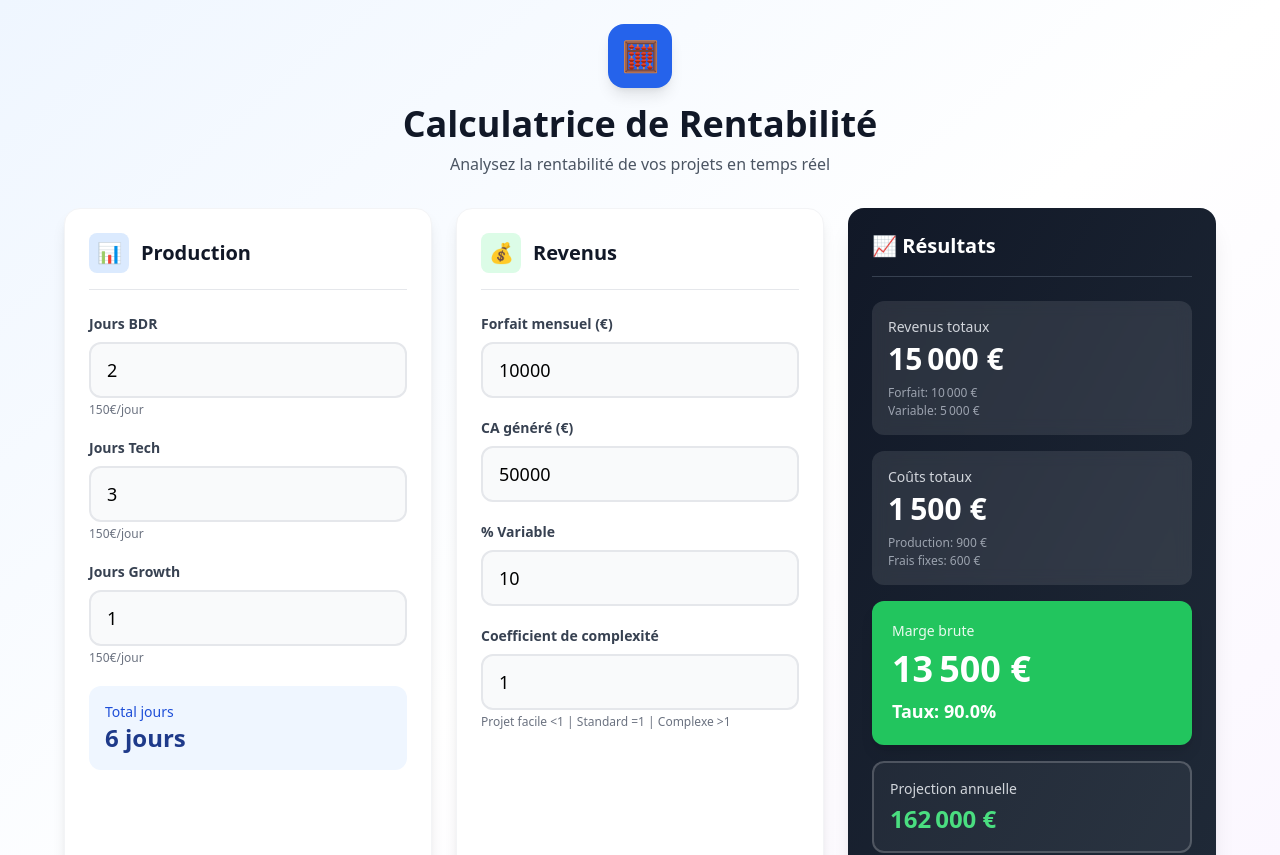
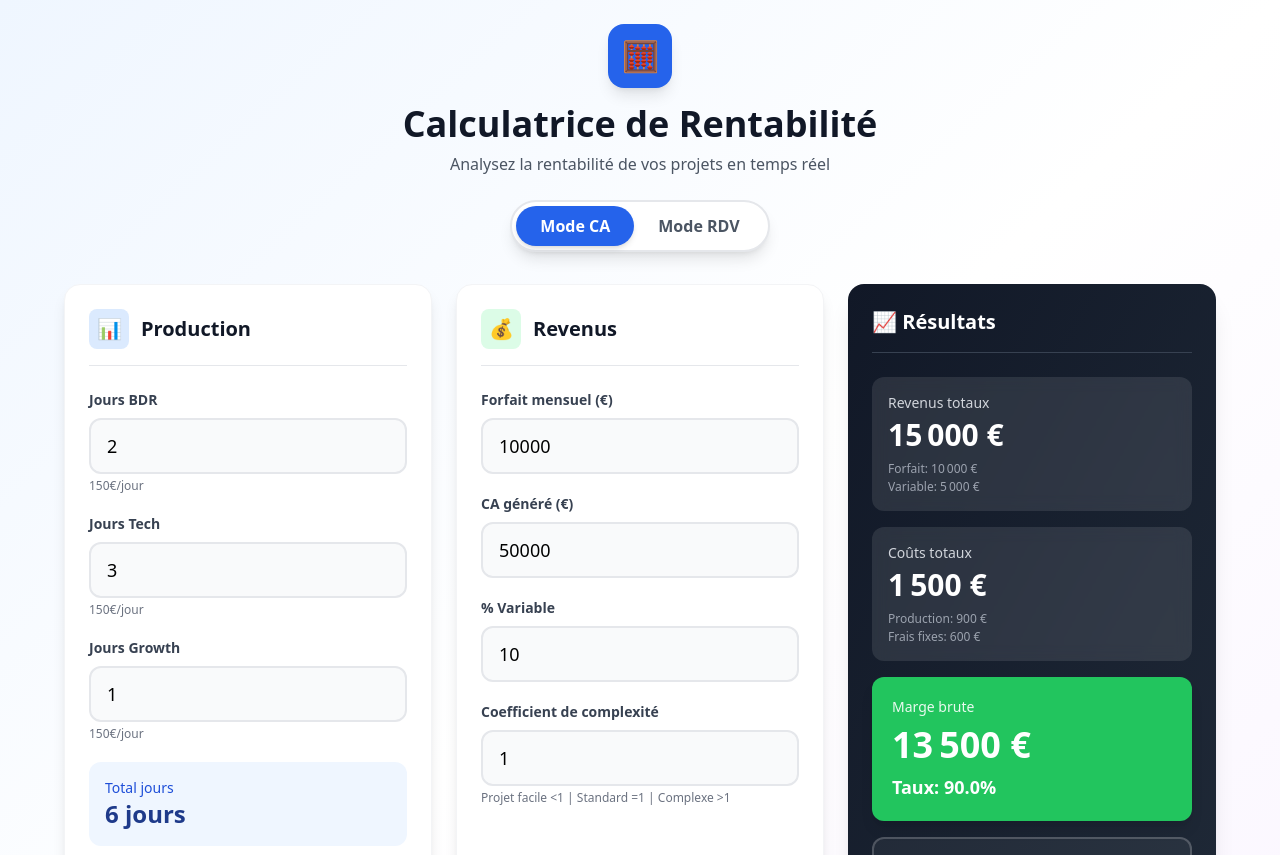
Before and after one commit to thomasbourhis/calcurenta, a React (Vite) app: page / in a window 1280 px wide. Shown: the top 855 px of the page. Built offline with nearby package versions, Linux system fonts and the light colour scheme.

Commit message:
Update App.jsx

```diff
--- a/src/App.jsx
+++ b/src/App.jsx
@@ -1,13 +1,20 @@
 import React, { useState } from 'react';
 
 export default function App() {
+  const [mode, setMode] = useState('CA'); // 'CA' ou 'RDV'
   const [joursBDR, setJoursBDR] = useState(2);
   const [joursTech, setJoursTech] = useState(3);
   const [joursGrowth, setJoursGrowth] = useState(1);
   const [forfaitMensuel, setForfaitMensuel] = useState(10000);
+
+  // Mode CA
   const [caGenere, setCaGenere] = useState(50000);
   const [pourcentageVariable, setPourcentageVariable] = useState(10);
   const [coefficient, setCoefficient] = useState(1.0);
+
+  // Mode RDV
+  const [cpl, setCpl] = useState(50);
+  const [nbRdv, setNbRdv] = useState(100);
 
   // COÛTS MODIFIABLES ICI (non visibles par l'utilisateur)
   const COUT_BDR = 150;
@@ -18,7 +25,11 @@ export default function App() {
   const coutsProduction = (joursBDR * COUT_BDR) + (joursTech * COUT_TECH) + (joursGrowth * COUT_GROWTH);
   const coutsTotal = coutsProduction + FRAIS_FIXES_PAR_CLIENT;
 
-  const variable = (caGenere * pourcentageVariable / 100) * coefficient;
+  // Calcul du variable selon le mode
+  const variable = mode === 'CA'
+    ? (caGenere * pourcentageVariable / 100) * coefficient
+    : cpl * nbRdv;
+
   const revenusTotal = forfaitMensuel + variable;
 
   const margeBrute = revenusTotal - coutsTotal;
@@ -40,6 +51,30 @@ export default function App() {
           </div>
           <h1 className="text-4xl font-bold text-gray-900 mb-2">Calculatrice de Rentabilité</h1>
           <p className="text-gray-600">Analysez la rentabilité de vos projets en temps réel</p>
+
+          {/* Toggle Switch */}
+          <div className="mt-6 inline-flex items-center bg-white rounded-full p-1 shadow-lg border-2 border-gray-200">
+            <button
+              onClick={() => setMode('CA')}
+              className={`px-6 py-2 rounded-full font-semibold transition-all ${
+                mode === 'CA'
+                  ? 'bg-blue-600 text-white shadow-md'
+                  : 'text-gray-600 hover:text-gray-900'
+              }`}
+            >
+              Mode CA
+            </button>
+            <button
+              onClick={() => setMode('RDV')}
+              className={`px-6 py-2 rounded-full font-semibold transition-all ${
+                mode === 'RDV'
+                  ? 'bg-blue-600 text-white shadow-md'
+                  : 'text-gray-600 hover:text-gray-900'
+              }`}
+            >
+              Mode RDV
+            </button>
+          </div>
         </div>
 
         <div className="grid lg:grid-cols-3 gap-6">
@@ -127,6 +162,8 @@ export default function App() {
                 />
               </div>
 
+              {mode === 'CA' ? (
+                <>
                   <div>
                     <label className="block text-sm font-semibold text-gray-700 mb-2">
                       CA généré (€)
@@ -170,6 +207,45 @@ export default function App() {
                     />
                     <p className="text-xs text-gray-500 mt-1">Projet facile &lt;1 | Standard =1 | Complexe &gt;1</p>
                   </div>
+                </>
+              ) : (
+                <>
+                  <div>
+                    <label className="block text-sm font-semibold text-gray-700 mb-2">
+                      CPL - Coût par lead (€)
+                    </label>
+                    <input
+                      type="number"
+                      value={cpl}
+                      onChange={(e) => setCpl(Number(e.target.value))}
+                      className="w-full px-4 py-3 bg-gray-50 border-2 border-gray-200 rounded-xl focus:ring-2 focus:ring-green-500 focus:border-transparent transition-all text-lg font-medium"
+                      min="0"
+                      step="1"
+                    />
+                    <p className="text-xs text-gray-500 mt-1">Prix payé par RDV généré</p>
+                  </div>
+
+                  <div>
+                    <label className="block text-sm font-semibold text-gray-700 mb-2">
+                      Nombre de RDV par mois
+                    </label>
+                    <input
+                      type="number"
+                      value={nbRdv}
+                      onChange={(e) => setNbRdv(Number(e.target.value))}
+                      className="w-full px-4 py-3 bg-gray-50 border-2 border-gray-200 rounded-xl focus:ring-2 focus:ring-green-500 focus:border-transparent transition-all text-lg font-medium"
+                      min="0"
+                      step="1"
+                    />
+                  </div>
+
+                  <div className="bg-green-50 rounded-xl p-4 mt-4">
+                    <div className="text-sm text-green-700 font-medium">Variable total</div>
+                    <div className="text-2xl font-bold text-green-900">{variable.toLocaleString('fr-FR')} €</div>
+                    <p className="text-xs text-green-600 mt-1">{nbRdv} RDV × {cpl}€</p>
+                  </div>
+                </>
+              )}
             </div>
           </div>
 
@@ -223,6 +299,7 @@ export default function App() {
                 <div>• Coût journalier BDR: {COUT_BDR}€ | Tech: {COUT_TECH}€ | Growth: {COUT_GROWTH}€</div>
                 <div>• Frais fixes mensuels: 6000€ répartis sur 10 clients = 600€/client</div>
                 <div>• Seuil d'alerte: marge &lt; 20%</div>
+                <div>• Mode actif: <strong>{mode === 'CA' ? 'Chiffre d\'affaires' : 'Rendez-vous (CPL)'}</strong></div>
               </div>
             </div>
           </div>
```
Lines whose indentation alone changed are shown as unchanged.
